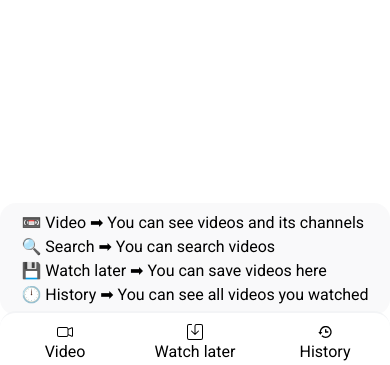
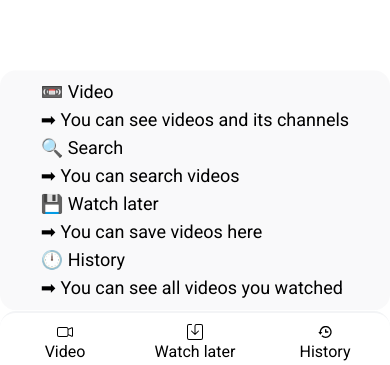
Before and after one commit to johnpark144/MyTube_project--Nextjs_TypeScript, a Next.js app: page / in a window 390 px wide. Shown: the part 469-834 px from the top of the page. Built offline with nearby package versions, Linux system fonts and the light colour scheme.

Commit message:
Switched calling images from default quality to high quality

```diff
--- a/app/ExpForSmallSize.tsx
+++ b/app/ExpForSmallSize.tsx
@@ -1,7 +1,7 @@
 function ExpForSmallSize({ showAnimations, arrowTimer }: ExpArrowProps) {
   return (
     <div
-      className={`absolute bottom-14 w-full text-base sm:text-lg flex flex-col justify-center items-center lg:hidden ${
+      className={`absolute bottom-14 w-full text-lg sm:text-xl flex flex-col justify-center items-center lg:hidden ${
         arrowTimer < 5 && 'transition-all duration-1000 delay-2000 ease-in-out'
       } ${
         showAnimations
@@ -10,10 +10,22 @@ function ExpForSmallSize({ showAnimations, arrowTimer }: ExpArrowProps) {
       }`}
     >
       <div>
-        <h1>📼 Video ➡ You can see videos and its channels</h1>
-        <h1>🔍 Search ➡ You can search videos </h1>
-        <h1>💾 Watch later ➡ You can save videos here</h1>
-        <h1>🕛 History ➡ You can see all videos you watched</h1>
+        <div className='flex flex-col sm:flex-row'>
+          <h1>📼 Video</h1>
+          <h1> ➡ You can see videos and its channels</h1>
+        </div>
+        <div className='flex flex-col sm:flex-row'>
+          <h1>🔍 Search</h1>
+          <h1> ➡ You can search videos </h1>
+        </div>
+        <div className='flex flex-col sm:flex-row'>
+          <h1>💾 Watch later</h1>
+          <h1> ➡ You can save videos here</h1>
+        </div>
+        <div className='flex flex-col sm:flex-row'>
+          <h1>🕛 History</h1>
+          <h1> ➡ You can see all videos you watched</h1>
+        </div>
       </div>
     </div>
   );
--- a/app/history/HistoryVideo.tsx
+++ b/app/history/HistoryVideo.tsx
@@ -46,7 +46,9 @@ function HistoryVideo({ data }: HistoryVideoProps) {
       <div className='flex'>
         <div className='flex justify-evenly flex-wrap'>
           {(delData ? delData : data)?.map((arr: DataArr, idx: number) => {
-            const tempThumbnailUrl = arr.snippet.thumbnails.default?.url;
+            const tempThumbnailUrl =
+              arr.snippet.thumbnails.high?.url ||
+              arr.snippet.thumbnails.default?.url;
             const thumbnailUrl =
               tempThumbnailUrl?.charAt(5) === ' '
                 ? tempThumbnailUrl?.slice(0, 5) +
--- a/app/video/DraggableInDroppableOfVideo.tsx
+++ b/app/video/DraggableInDroppableOfVideo.tsx
@@ -79,7 +79,10 @@ function DraggableInDroppableOfVideo({
               ) : (
                 <div className='relative w-[320px] h-[180px] sm:w-[383px] sm:h-[230px]'>
                   <Image
-                    src={arr.snippet.thumbnails.default?.url}
+                    src={
+                      arr.snippet.thumbnails.high?.url ||
+                      arr.snippet.thumbnails.default?.url
+                    }
                     fill
                     quality={100}
                     alt={`LOGO_${arr.snippet.title}`}
--- a/app/video/detail/[videoId]/RecommendedVideoComponent.tsx
+++ b/app/video/detail/[videoId]/RecommendedVideoComponent.tsx
@@ -17,7 +17,9 @@ function RecommendedVideoComponent({
         (
           arr: DataArr // 현재 동영상과 중복되는 것 제거
         ) => {
-          const tempThumbnailUrl = arr.snippet.thumbnails.default?.url;
+          const tempThumbnailUrl =
+            arr.snippet.thumbnails.high?.url ||
+            arr.snippet.thumbnails.default?.url;
           const thumbnailUrl =
             tempThumbnailUrl?.charAt(5) === ' '
               ? tempThumbnailUrl?.slice(0, 5) + ':' + tempThumbnailUrl?.slice(8)
--- a/app/watchlater/WatchLaterVideo.tsx
+++ b/app/watchlater/WatchLaterVideo.tsx
@@ -30,7 +30,9 @@ function WatchLaterVideo({ data }: WatchLaterVideoProps) {
           {(delData ? delData : data)?.map(
             // 삭제한 데이터가 있는경우 그 array를 실시간으로 적용
             (arr: DataArr, idx: number) => {
-              const tempThumbnailUrl = arr.snippet.thumbnails.default?.url;
+              const tempThumbnailUrl =
+                arr.snippet.thumbnails.high?.url ||
+                arr.snippet.thumbnails.default?.url;
               const thumbnailUrl =
                 tempThumbnailUrl?.charAt(5) === ' '
                   ? tempThumbnailUrl?.slice(0, 5) +
```
